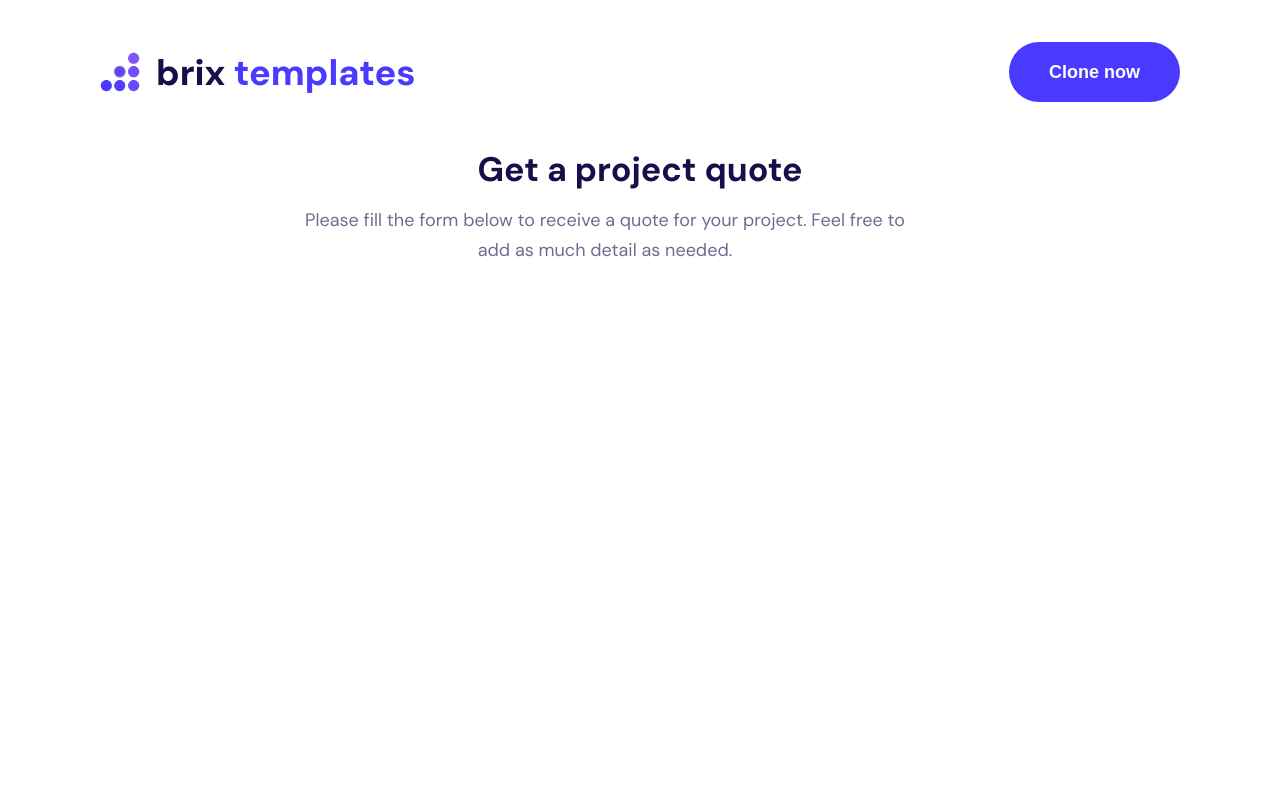
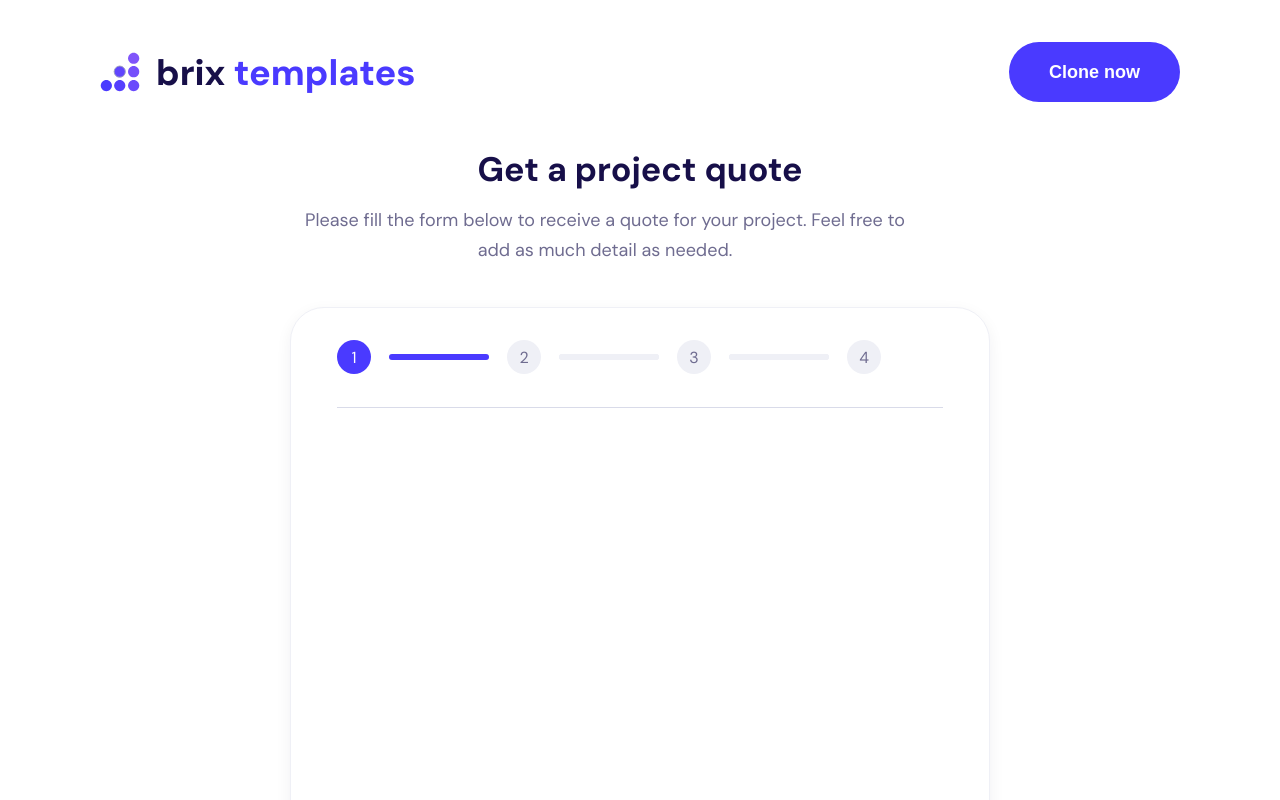
Before and after one commit to yuKalashnikova2/questionnaire, a Vue app: page / in a window 1280 px wide. Shown: the top 800 px of the page. Built offline with nearby package versions, Linux system fonts and the light colour scheme.

Commit message:
draft(StepProgress

```diff
--- a/src/App.vue
+++ b/src/App.vue
@@ -1,8 +1,10 @@
 <script>
 import Header from './components/Header.vue'
+import Form from './components/Form.vue'
 export default {
   components: {
     Header,
+    Form
   },
 }
 </script>
@@ -17,6 +19,7 @@ export default {
         Please fill the form below to receive a quote for your project. Feel
         free to add as much detail as needed.
       </div>
+      <Form />
     </div>
   </div>
 </template>
--- a/src/components/Button.vue
+++ b/src/components/Button.vue
@@ -6,6 +6,9 @@ export default {
       default: 'Button',
     },
   },
+  emits: {
+
+  }
 }
 </script>
 <template>
--- /dev/null
+++ b/src/components/Form.vue
@@ -0,0 +1,120 @@
+<script>
+import Button from './Button.vue'
+export default {
+  components: {
+    Button,
+  },
+  data() {
+    return {
+      stepsProgressive: {
+        steps: { 1: true, 2: false, 3: false, 4: false },
+        step: ['1', '2', '3', '4'],
+        currentStep: 1,
+      },
+    }
+  },
+
+  methods: {
+    nextStep() {
+      this.stepsProgressive.currentStep++
+      this.stepsProgressive.steps[this.stepsProgressive.currentStep] = true
+    },
+    previousStep() {},
+    styleColor() {
+      index + 1 == this.stepsProgressive.currentStep ? '' : 'disabled'
+    },
+  },
+}
+</script>
+<template>
+  <div class="form">
+    <ul class="form__steps-list">
+      <li
+        class="form__steps-list__step"
+        v-for="(step, index) in stepsProgressive.step"
+      >
+        <div
+          :class="[
+            'form__steps-list__step-bubble',
+            stepsProgressive.steps[index + 1] ? '' : 'disabled',
+          ]"
+        >
+          {{ step }}
+        </div>
+        <div class="form__steps-list__step-line">
+          <div
+            :class="[
+              'form__steps-list__step-line-fill',
+              stepsProgressive.steps[index + 1] ? '' : 'disabled',
+            ]"
+          ></div>
+        </div>
+      </li>
+    </ul>
+  </div>
+</template>
+
+<style lang="scss" scoped>
+.form {
+  border-radius: 34px;
+  border: 1px solid var(--neutral-300, #eff0f6);
+  background: var(--neutral-100, #fff);
+  box-shadow: 0px 5px 16px 0px rgba(8, 15, 52, 0.06);
+  width: 100%;
+  height: 100vh;
+  padding: 32px 46px 80px 46px;
+  &__steps-list {
+    display: flex;
+    align-items: center;
+
+    border-bottom: 1px solid #d9dbe9;
+    padding-bottom: 33px;
+    &__step {
+      display: flex;
+      align-items: center;
+
+      &:last-child .form__steps-list__step-line {
+        display: none;
+      }
+      &-bubble {
+        width: 34px;
+        height: 34px;
+        background-color: #4a3aff;
+        color: #fff;
+        border-radius: 100%;
+        font-size: 16px;
+        font-weight: 400;
+        line-height: 23px;
+        display: flex;
+        align-items: center;
+        justify-content: center;
+      }
+
+      &-line {
+        background-color: #eff0f6;
+        width: 100px;
+        height: 6px;
+        border-radius: 40px;
+        margin: 0 18px;
+
+        &-fill {
+          background-color: #4a3aff;
+          height: 100%;
+          border-radius: 40px;
+          &_half {
+            width: 50%;
+          }
+        }
+      }
+    }
+  }
+  &__contact-details {
+    margin-top: 64px;
+  }
+}
+
+.disabled {
+  background-color: #eff0f6;
+  color: #6f6c90;
+}
+</style>
--- a/src/style.css
+++ b/src/style.css
@@ -16,3 +16,6 @@ a {
   text-decoration: none;
   display: block;
 }
+li {
+  list-style-type: none;
+}
```
